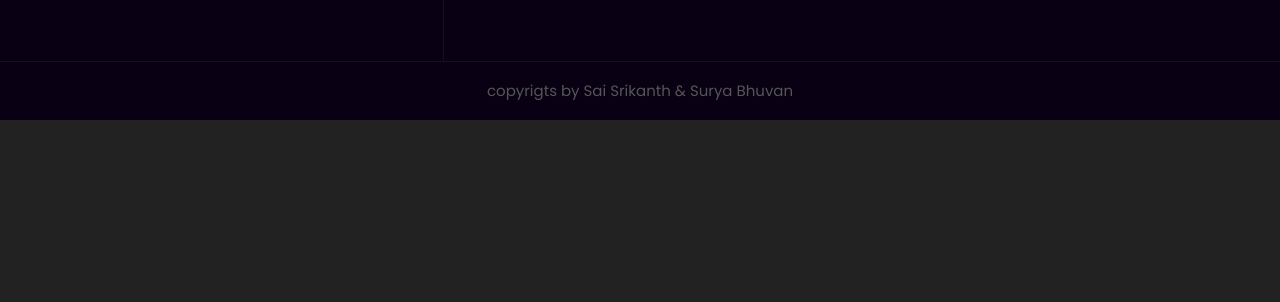
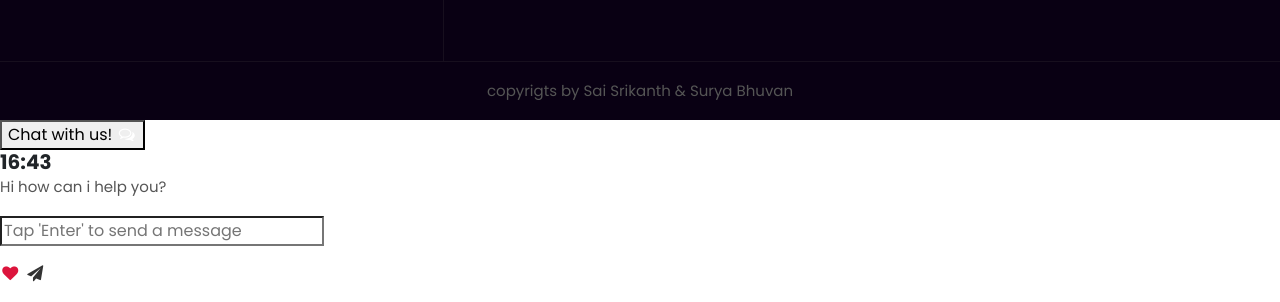
Before and after one commit to Saisrikanth412/finalfrtproject, a plain HTML site: page index.html in a window 1280 px wide. Shown: the part 5033-5335 px from the top of the page. Before the commit the page ends 5153 px from the top, so only its background shows below. Drawn offline with nearby package versions, Linux system fonts and the light colour scheme.

Commit message:
Update index.html

```diff
--- a/index.html
+++ b/index.html
@@ -18,13 +18,7 @@ Author URL: http://w3layouts.com
 	<!-- Template CSS -->
 
 </head>
-<head>
-	<title>Chat Bot</title>
 
-   	 <link rel="stylesheet" href="static/css/chat.css">
-   	 <link rel="stylesheet" href="static/css/home.css">
-   	 <link rel="stylesheet" href="https://cdnjs.cloudflare.com/ajax/libs/font-awesome/4.7.0/css/font-awesome.min.css">
-</head>
 
 <body>
 	<!--w3l-header-->
@@ -852,6 +846,50 @@ Author URL: http://w3layouts.com
 	<!--//footer-66 -->
 
 
+<!-- CHAT BAR BLOCK -->
+		<div class="chat-bar-collapsible">
+			<button id="chat-button" type="button" class="collapsible">Chat with us!
+				<i id="chat-icon" style="color: #fff;" class="fa fa-fw fa-comments-o"></i>
+			</button>
+
+			<div class="content">
+				<div class="full-chat-block">
+					<!-- Message Container -->
+					<div class="outer-container">
+						<div class="chat-container">
+							<!-- Messages -->
+							<div id="chatbox">
+								<h5 id="chat-timestamp"></h5>
+								<p id="botStarterMessage" class="botText"><span>Loading...</span></p>
+							</div>
+
+							<!-- User input box -->
+							<div class="chat-bar-input-block">
+								<div id="userInput">
+									<input id="textInput" class="input-box" type="text" name="msg"
+										placeholder="Tap 'Enter' to send a message">
+									<p></p>
+								</div>
+
+								<div class="chat-bar-icons">
+									<i id="chat-icon" style="color: crimson;" class="fa fa-fw fa-heart"
+										onclick="heartButton()"></i>
+									<i id="chat-icon" style="color: #333;" class="fa fa-fw fa-send"
+										onclick="sendButton()"></i>
+								</div>
+							</div>
+
+							<div id="chat-bar-bottom">
+								<p></p>
+							</div>
+
+						</div>
+					</div>
+
+				</div>
+			</div>
+
+		</div>
 
 
 
```
